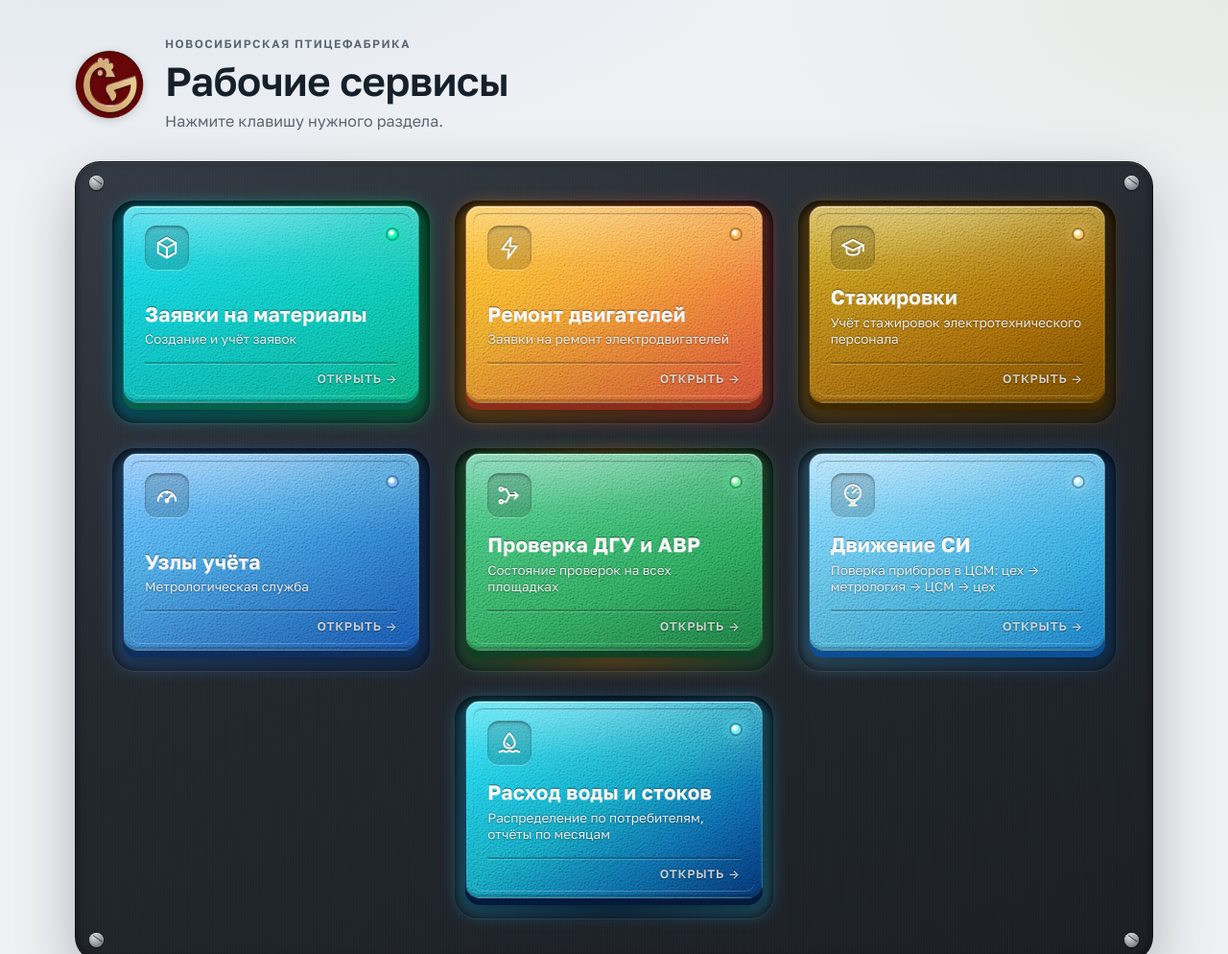
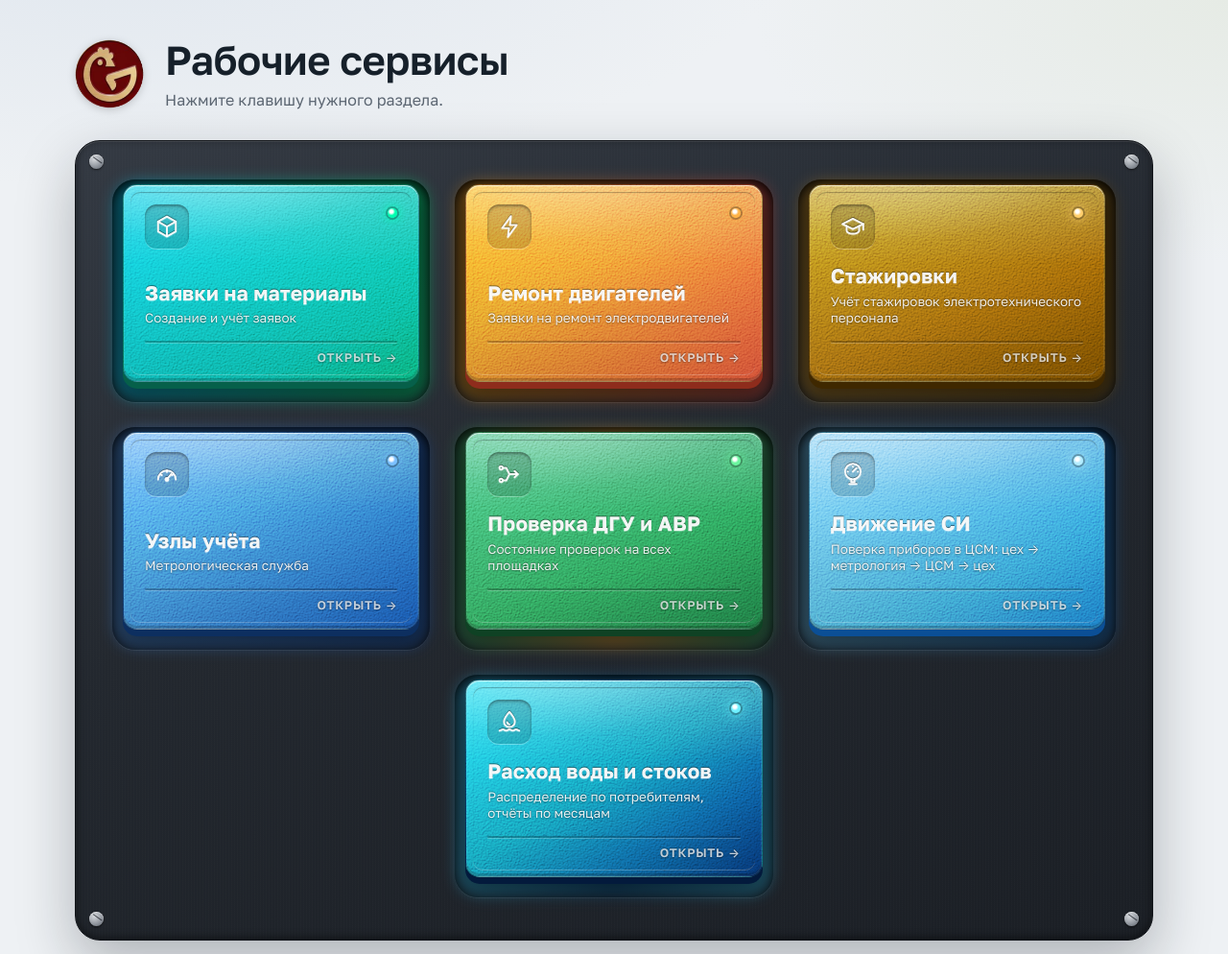
Before and after one commit to energo380/menu, a plain HTML site: page index.html in a window 1280 px wide. Shown: the top 994 px of the page at 96% size. Drawn offline with Linux system fonts and the light colour scheme; a web font is replaced by a local one.

Commit message:
Убрано наименование «Новосибирская птицефабрика» из шапки и заголовка вкладки
Co-Authored-By: Claude Opus 5.5 <noreply@anthropic.com>
Claude-Session: https://claude.ai/code/session_015qVVTvcbAoYuXscYfXNZD8

```diff
--- a/index.html
+++ b/index.html
@@ -3,7 +3,7 @@
 <head>
 <meta charset="utf-8">
 <meta name="viewport" content="width=device-width, initial-scale=1">
-<title>Рабочие сервисы · Новосибирская птицефабрика</title>
+<title>Рабочие сервисы</title>
 <link rel="icon" href="logo.png">
 <link rel="preconnect" href="https://fonts.googleapis.com">
 <link rel="preconnect" href="https://fonts.gstatic.com" crossorigin>
@@ -209,7 +209,6 @@
   <header class="hero">
     <img src="logo.png" alt="">
     <div>
-      <div class="eyebrow">Новосибирская птицефабрика</div>
       <h1>Рабочие сервисы</h1>
       <p class="lead">Нажмите клавишу нужного раздела.</p>
     </div>
```
Also changed, not shown: v1.html (+1 -2 lines).
